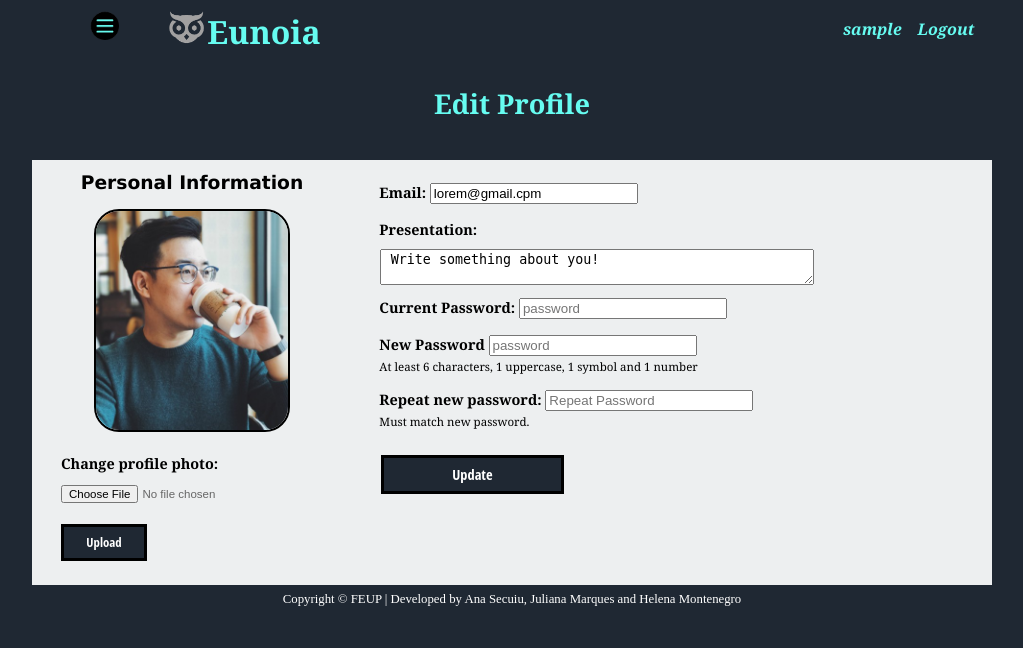
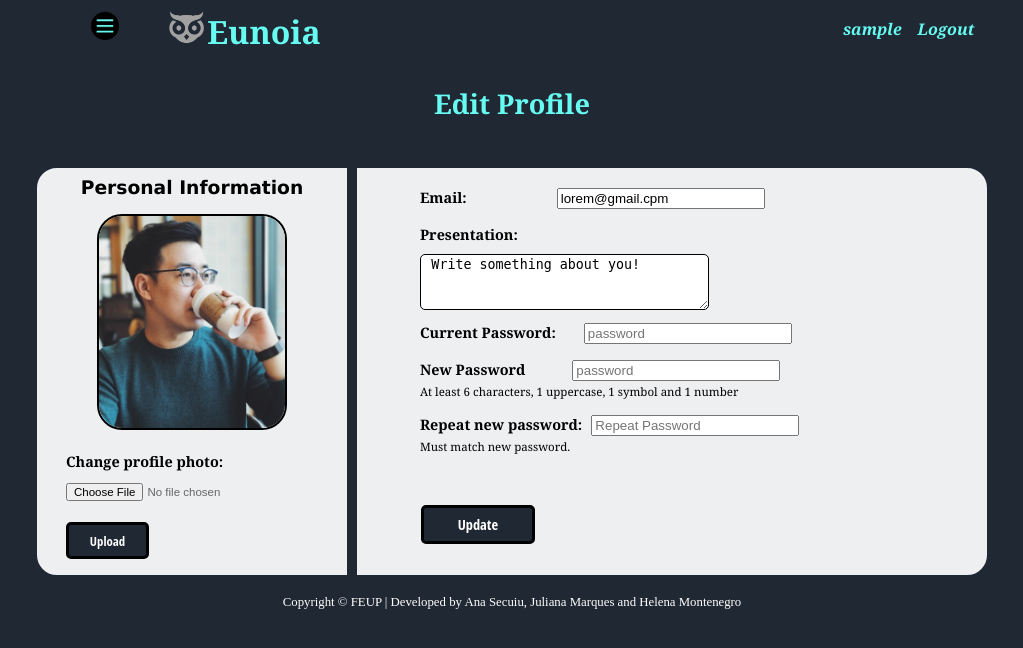
Before and after one commit to SmilingOwl/LTW-18-19, a PHP site: page /php/edit_profile.php in a window 1280 px wide. Shown: the top 648 px of the page, without its empty margins (128-1151 px from the left). Run offline with PHP 8.4, Linux system fonts and the light colour scheme; the visitor is signed in with stand-in values (Sample User, id 1); data comes from the database, SQL or seed files in the repository.

Commit message:
Add files via upload

```diff
--- a/css/comments.css
+++ b/css/comments.css
@@ -1,13 +1,23 @@
 #comments {
-  margin: 1em;
+  background-color: #DCDCDC;
+  margin: 0%;
+  padding: 3%;
+  border-bottom: 1px solid #DCDCDC;
+  border-bottom-left-radius: 20px;
+  border-bottom-right-radius: 20px;
 }
-
-#comments article{
+#comments h3 {
+  margin-left: 1em;
+}
+#comments article {
   background-color: #edeff0;
   margin: 1em;
+  border: 1px solid #edeff0;
+  border-radius: 10px;
 }
 
 #comments .user {
+  padding: 2%;
   font-style: italic;
   font-family: "Calibri";
   font-size: 1.3em;
@@ -57,8 +67,10 @@
 }
 #comments form {
   width: auto;
-  margin: 0;
+  margin: 1em;
   background-color: #edeff0;
+  border: 1px solid #edeff0;
+  border-radius: 10px;
 }
 
 #comments input {
--- a/css/edit_profile.css
+++ b/css/edit_profile.css
@@ -1,4 +1,3 @@
-
 
   /* style */
 
@@ -7,7 +6,6 @@
   }
 
   body {
-    background-color: #edeff0;
     margin: auto;
     width:75%;
     height: auto;
@@ -31,7 +29,7 @@
     padding-bottom: 1.5em;
   }
 
-h3{
+h3 {
     text-align: center;
     margin-top: 0.5em;
     margin-bottom: 0.5em;
@@ -40,16 +38,43 @@ h3{
     font-weight: bold;
 }
 
+  div#personal_header {
+    border: 5px solid #1F2833;
+    border-top-left-radius: 25px;
+    border-bottom-left-radius: 25px;
+    background-color: #edeff0;
+  }
+
+  div#account {
+    border: 5px solid #1F2833;
+    border-top-right-radius: 25px;
+    border-bottom-right-radius: 25px;
+    background-color: #edeff0;
+  }
 
   #account form {
     text-align: left;
     margin: 1em;
+    margin-left: 50px;
     font-size: 0.9em;
   }
 
-  #account form>label{
+  #account form > label {
     font-weight: bold;
-    font-size:1em;
+    font-size: 1em;
+  }
+
+  #account form label:nth-child(1) > input {
+    margin-left: 16%;
+  }
+  #account form label:nth-child(4) > input {
+    margin-left: 4.5%;
+  }
+  #account form label:nth-child(5) > input {
+    margin-left: 8%;
+  }
+  #account form label:nth-child(6) > input {
+    margin-left: 1%;
   }
 
   span.hint{
@@ -79,9 +104,12 @@ h3{
       margin-bottom:0.3em;
   }
   textarea{
-      width: 70%;
+      width: 50%;
+      height: 50px;
       margin-left: 1em;
-      margin-bottom:0.3em;
+      margin-bottom: 0.3em;
+      border: 1px solid black;
+      border-radius: 5px;
   }
   input{
       width: 15em;
--- a/css/style.css
+++ b/css/style.css
@@ -209,16 +225,15 @@ input[type=checkbox]{
 }
 
 input[type=submit] {
-    width: 30%;
-    color:white;
+    width: 20%;
+    color: white;
     font-family:'Open Sans Condensed';
-    font-size:1em;
+    font-size: 1em;
     border: 3px solid black ;
+    border-radius: 5px;
     margin: 1em;
-    padding-top: 0.5em;
-    padding-right: 1.5em;
-    padding-bottom: 0.5em;
-    padding-left: 1.5em;
+    margin-top: 7%;
+    padding: 0.5em;
     background-color: #1F2833;
 }
 
```
Also changed, not shown: other parts of css/style.css (+81 -12 lines).
